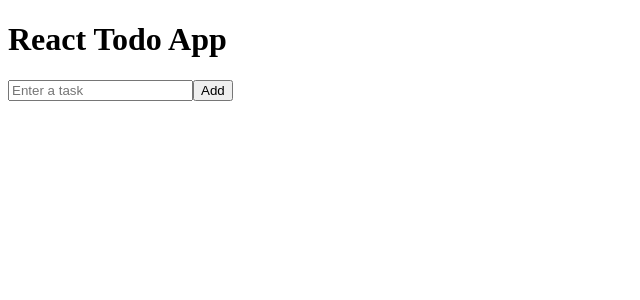
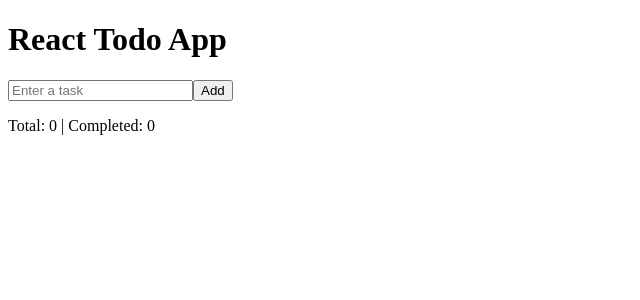
Before and after one commit to bkuvshinnikov/lab2-react-todo, a React (Vite) app: page / in a window 1280 px wide. Shown: the top 300 px of the page, without its empty margins (0-640 px from the left). Built offline with nearby package versions, Linux system fonts and the light colour scheme.

Commit message:
Counters.

```diff
--- a/src/App.jsx
+++ b/src/App.jsx
@@ -42,11 +42,21 @@ function App() {
         placeholder="Enter a task"
         value={task}
         onChange={(event) => setTask(event.target.value)}
+        onKeyDown={(event) => {
+          if (event.key === 'Enter') {
+            addTodo()
+          }
+        }}
       />
 
       <button onClick={addTodo}>
         Add
       </button>
+
+      <p>
+        Total: {todos.length} | Completed:{' '}
+        {todos.filter(todo => todo.completed).length}
+      </p>
 
       <ul>
         {todos.map(todo => (
```
